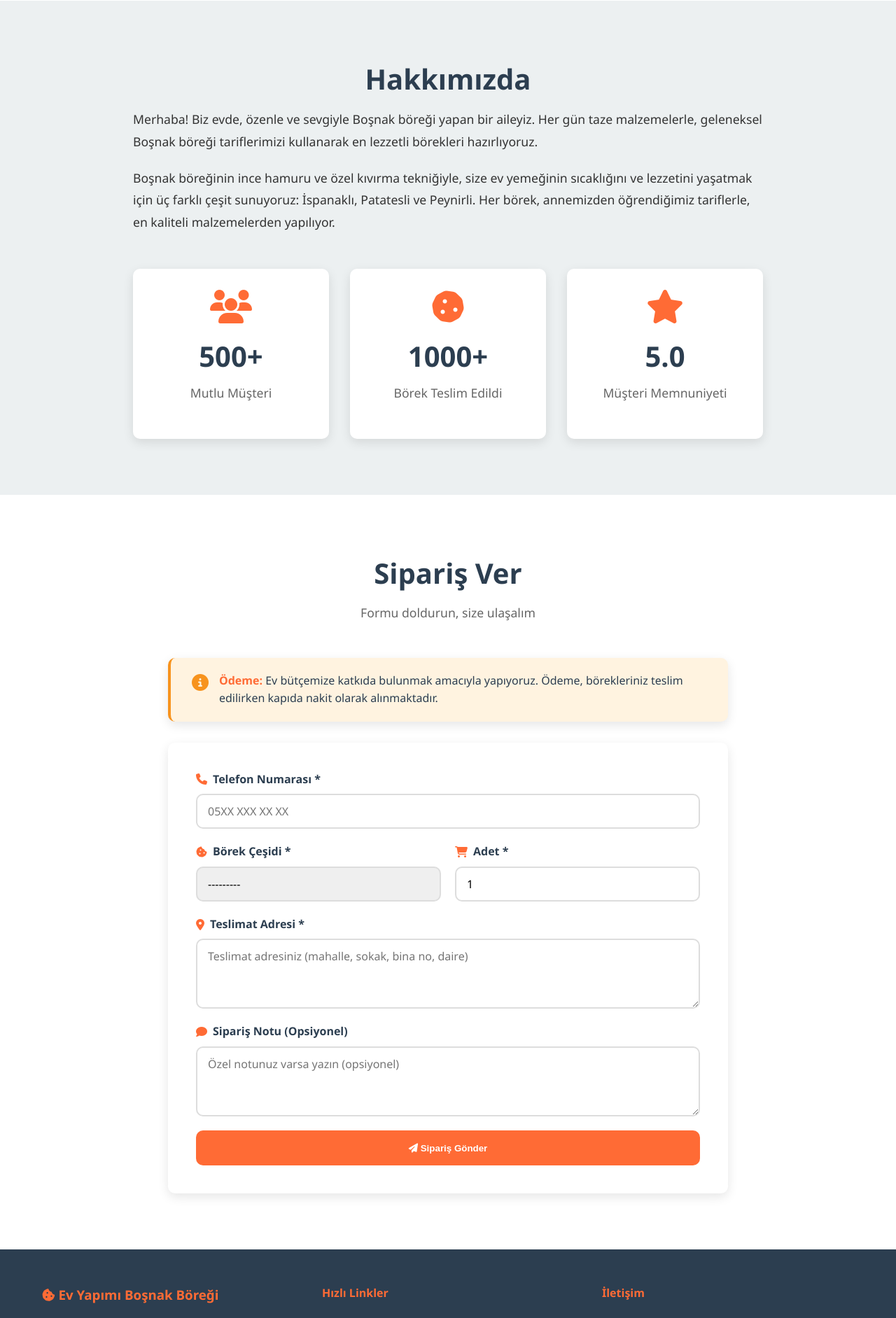
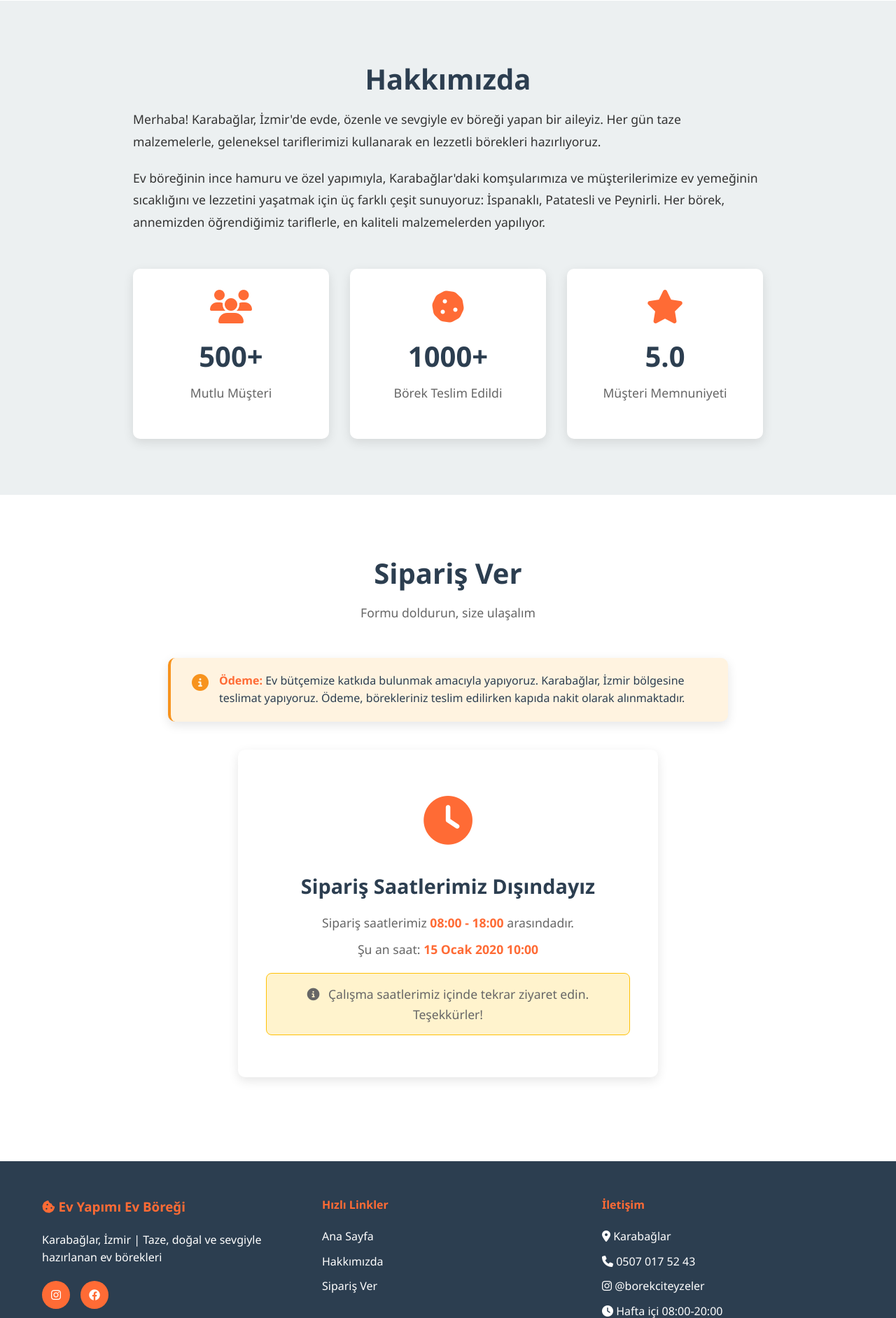
Before and after one commit to simyaci1980/borekci, a Django app: template ana_sayfa/templates/ana_sayfa/index.html in a window 1280 px wide. Shown: the part 2635-4518 px from the top of the page at 70% size. Run offline with Django 5.2, Linux system fonts and the light colour scheme; tables that the repository leaves empty hold one stand-in row (values such as "Sample post"); the template is opened without the code that fills it: values that come from a table or form of the project are taken from there, most other values are stand-ins (such as "Sample title", 1, 10 or a date in 2020).

Commit message:
Çalışma saati sistemi eklendi (08:00-20:00) ve Karabağlar İzmir vurguları yapıldı

```diff
--- a/ana_sayfa/templates/ana_sayfa/index.html
+++ b/ana_sayfa/templates/ana_sayfa/index.html
@@ -3,7 +3,7 @@
 <head>
     <meta charset="UTF-8">
     <meta name="viewport" content="width=device-width, initial-scale=1.0">
-    <title>Ev Yapımı Boşnak Böreği - İspanaklı, Patatesli, Peynirli</title>
+    <title>Ev Yapımı Ev Böreği - İspanaklı, Patatesli, Peynirli</title>
     {% load static %}
     <link rel="stylesheet" href="{% static 'css/style.css' %}">
     <link rel="stylesheet" href="https://cdnjs.cloudflare.com/ajax/libs/font-awesome/6.4.0/css/all.min.css">
@@ -14,7 +14,7 @@
         <div class="container">
             <div class="nav-brand">
                 <i class="fas fa-cookie-bite"></i>
-                <span>Ev Yapımı Boşnak Böreği</span>
+                <span>Ev Yapımı Ev Böreği</span>
             </div>
             <div class="nav-menu">
                 <a href="#anasayfa" class="nav-link">Ana Sayfa</a>
@@ -28,8 +28,8 @@
     <section id="anasayfa" class="hero">
         <div class="hero-overlay"></div>
         <div class="hero-content">
-            <h1 class="hero-title">Ev Yapımı Taze Boşnak Böreği</h1>
-            <p class="hero-subtitle">İspanaklı, Patatesli ve Peynirli - Her gün taze, doğal malzemelerle özenle hazırlanan böreklerimiz</p>
+            <h1 class="hero-title">Ev Yapımı Taze Ev Böreği</h1>
+            <p class="hero-subtitle">Karabağlar, İzmir'e Özel - İspanaklı, Patatesli ve Peynirli | Her gün taze, doğal malzemelerle özenle hazırlanan böreklerimiz</p>
             <a href="#siparis" class="btn btn-primary btn-lg">Hemen Sipariş Ver</a>
         </div>
     </section>
@@ -50,29 +50,29 @@
     <!-- Varieties Section -->
     <section class="varieties">
         <div class="container">
-            <h2 class="section-title">Boşnak Böreği Çeşitlerimiz</h2>
+            <h2 class="section-title">Ev Böreği Çeşitlerimiz</h2>
             <p class="section-subtitle">Üç farklı lezzet, aynı özen</p>
             <div class="varieties-grid">
                 <div class="variety-card">
                     <div class="variety-icon">
                         <i class="fas fa-leaf"></i>
                     </div>
-                    <h3>İspanaklı Boşnak Böreği</h3>
+                    <h3>İspanaklı Ev Böreği</h3>
                     <p>Taze ıspanak ve baharatlarla hazırlanan, sağlıklı ve lezzetli</p>
                 </div>
                 <div class="variety-card">
                     <div class="variety-icon">
                         <i class="fas fa-seedling"></i>
                     </div>
-                    <h3>Patatesli Boşnak Böreği</h3>
+                    <h3>Patatesli Ev Böreği</h3>
                     <p>Ezilmiş patates ve özel baharatlarla doyurucu bir lezzet</p>
                 </div>
                 <div class="variety-card">
                     <div class="variety-icon">
                         <i class="fas fa-cheese"></i>
                     </div>
-                    <h3>Peynirli Boşnak Böreği</h3>
-                    <p>Taze peynir ve maydanozla klasik bir Boşnak böreği tarifi</p>
+                    <h3>Peynirli Ev Böreği</h3>
+                    <p>Taze peynir ve maydanozla klasik bir ev böreği tarifi</p>
                 </div>
             </div>
         </div>
@@ -94,8 +94,8 @@
                 </div>
                 <div class="feature-card">
                     <i class="fas fa-truck feature-icon"></i>
-                    <h3>Hızlı Teslimat</h3>
-                    <p>Aynı gün içinde adresinize teslim</p>
+                    <h3>Karabağlar'a Teslimat</h3>
+                    <p>Karabağlar bölgesine aynı gün  içinde teslim (börek soğumadan) </p>
                 </div>
                 <div class="feature-card">
                     <i class="fas fa-money-bill-wave feature-icon"></i>
@@ -142,8 +142,8 @@
             <div class="about-content">
                 <div class="about-text">
                     <h2 class="section-title">Hakkımızda</h2>
-                    <p>Merhaba! Biz evde, özenle ve sevgiyle Boşnak böreği yapan bir aileyiz. Her gün taze malzemelerle, geleneksel Boşnak böreği tariflerimizi kullanarak en lezzetli börekleri hazırlıyoruz.</p>
-                    <p>Boşnak böreğinin ince hamuru ve özel kıvırma tekniğiyle, size ev yemeğinin sıcaklığını ve lezzetini yaşatmak için üç farklı çeşit sunuyoruz: İspanaklı, Patatesli ve Peynirli. Her börek, annemizden öğrendiğimiz tariflerle, en kaliteli malzemelerden yapılıyor.</p>
+                    <p>Merhaba! Karabağlar, İzmir'de evde, özenle ve sevgiyle ev böreği yapan bir aileyiz. Her gün taze malzemelerle, geleneksel tariflerimizi kullanarak en lezzetli börekleri hazırlıyoruz.</p>
+                    <p>Ev böreğinin ince hamuru ve özel yapımıyla, Karabağlar'daki komşularımıza ve müşterilerimize ev yemeğinin sıcaklığını ve lezzetini yaşatmak için üç farklı çeşit sunuyoruz: İspanaklı, Patatesli ve Peynirli. Her börek, annemizden öğrendiğimiz tariflerle, en kaliteli malzemelerden yapılıyor.</p>
                     <div class="about-stats">
                         <div class="stat">
                             <i class="fas fa-users"></i>
@@ -174,9 +174,11 @@
 
             <div class="payment-info">
                 <i class="fas fa-info-circle"></i>
-                <p><strong>Ödeme:</strong> Ev bütçemize katkıda bulunmak amacıyla yapıyoruz. Ödeme, börekleriniz teslim edilirken kapıda nakit olarak alınmaktadır.</p>
+                <p><strong>Ödeme:</strong> Ev bütçemize katkıda bulunmak amacıyla yapıyoruz. Karabağlar, İzmir bölgesine teslimat yapıyoruz. Ödeme, börekleriniz teslim edilirken kapıda nakit olarak alınmaktadır.</p>
             </div>
 
+            {% if is_open %}
+            <!-- Çalışma saatleri içinde - Form aktif -->
             <div class="form-container">
                 <form method="post" action="{% url 'siparis_olustur' %}" class="order-form">
                     {% csrf_token %}
@@ -212,6 +214,21 @@
                     </button>
                 </form>
             </div>
+            {% else %}
+            <!-- Çalışma saatleri dışında - Bilgilendirme mesajı -->
+            <div class="closed-message">
+                <div class="closed-icon">
+                    <i class="fas fa-clock"></i>
+                </div>
+                <h3>Sipariş Saatlerimiz Dışındayız</h3>
+                <p>Sipariş saatlerimiz <strong>08:00 - 18:00</strong> arasındadır.</p>
+                <p>Şu an saat: <strong>{{ current_time }}</strong></p>
+                <p class="closed-info">
+                    <i class="fas fa-info-circle"></i>
+                    Çalışma saatlerimiz içinde tekrar ziyaret edin. Teşekkürler!
+                </p>
+            </div>
+            {% endif %}
         </div>
     </section>
 
@@ -220,12 +237,14 @@
         <div class="container">
             <div class="footer-content">
                 <div class="footer-section">
-                    <h3><i class="fas fa-cookie-bite"></i> Ev Yapımı Boşnak Böreği</h3>
-                    <p>Taze, doğal ve sevgiyle hazırlanan Boşnak börekleri</p>
+                    <h3><i class="fas fa-cookie-bite"></i> Ev Yapımı Ev Böreği</h3>
+                    <p>Karabağlar, İzmir | Taze, doğal ve sevgiyle hazırlanan ev börekleri</p>
                     <div class="social-links">
                         <a href="https://www.instagram.com/borekciteyzeler" target="_blank"><i class="fab fa-instagram"></i></a>
                         <a href="#"><i class="fab fa-facebook"></i></a>
+                        {% if is_open %}
                         <a href="https://wa.me/905070175243?text=Merhaba, börek siparişi vermek istiyorum" target="_blank"><i class="fab fa-whatsapp"></i></a>
+                        {% endif %}
                     </div>
                 </div>
                 <div class="footer-section">
@@ -239,6 +258,7 @@
                 <div class="footer-section">
                     <h4>İletişim</h4>
                     <ul>
+                        <li><i class="fas fa-map-marker-alt"></i> Karabağlar</li>
                         <li><i class="fas fa-phone"></i> <a href="tel:+905321234567" style="color: white; text-decoration: none;">0507 017 52 43</a></li>
                         <li><i class="fab fa-instagram"></i> @borekciteyzeler</li>
                         <li><i class="fas fa-clock"></i> Hafta içi 08:00-20:00</li>
@@ -246,17 +266,19 @@
                 </div>
             </div>
             <div class="footer-bottom">
-                <p>&copy; 2024 Ev Yapımı Boşnak Böreği. Tüm hakları saklıdır.</p>
+                <p>&copy; 2024 Ev Yapımı Ev Böreği. Tüm hakları saklıdır.</p>
             </div>
         </div>
     </footer>
 
     <script src="{% static 'js/main.js' %}"></script>
 
+    {% if is_open %}
     <!-- WhatsApp Floating Button -->
     <a href="https://wa.me/905070175243?text=Merhaba, bir sorum olacaktı" target="_blank" class="whatsapp-float">
         <i class="fab fa-whatsapp"></i>
     </a>
+    {% endif %}
 
     <!-- Mobile Floating Action Button -->
     <a href="#siparis" class="mobile-fab">
--- a/requirements.txt
+++ b/requirements.txt
@@ -4,6 +4,7 @@
 Django==5.2.8
 idna==3.11
 pillow==12.0.0
+pytz==2024.2
 requests==2.32.5
 sqlparse==0.5.4
 tzdata==2025.2
--- a/static/css/style.css
+++ b/static/css/style.css
@@ -504,6 +504,68 @@
 
 .payment-info strong {
     color: var(--primary-color);
+}
+
+/* Closed Message - Çalışma saatleri dışı */
+.closed-message {
+    max-width: 600px;
+    margin: 40px auto;
+    background: white;
+    padding: 50px 40px;
+    border-radius: var(--border-radius);
+    box-shadow: var(--box-shadow);
+    text-align: center;
+}
+
+.closed-icon {
+    font-size: 4rem;
+    color: var(--primary-color);
+    margin-bottom: 20px;
+    animation: pulse 2s infinite;
+}
+
+.closed-message h3 {
+    font-size: 1.8rem;
+    color: var(--dark-color);
+    margin-bottom: 15px;
+}
+
+.closed-message p {
+    font-size: 1.1rem;
+    color: #666;
+    margin-bottom: 10px;
+    line-height: 1.6;
+}
+
+.closed-message strong {
+    color: var(--primary-color);
+    font-weight: 600;
+}
+
+.closed-info {
+    background: #fff3cd;
+    border: 1px solid #ffc107;
+    border-radius: 8px;
+    padding: 15px;
+    margin: 20px 0;
+    color: #856404;
+}
+
+.closed-info i {
+    margin-right: 8px;
+}
+
+.closed-message .btn {
+    margin-top: 20px;
+}
+
+@keyframes pulse {
+    0%, 100% {
+        transform: scale(1);
+    }
+    50% {
+        transform: scale(1.1);
+    }
 }
 
 .form-container {
```
Also changed, not shown: ana_sayfa/views.py (+21 -0 lines).
